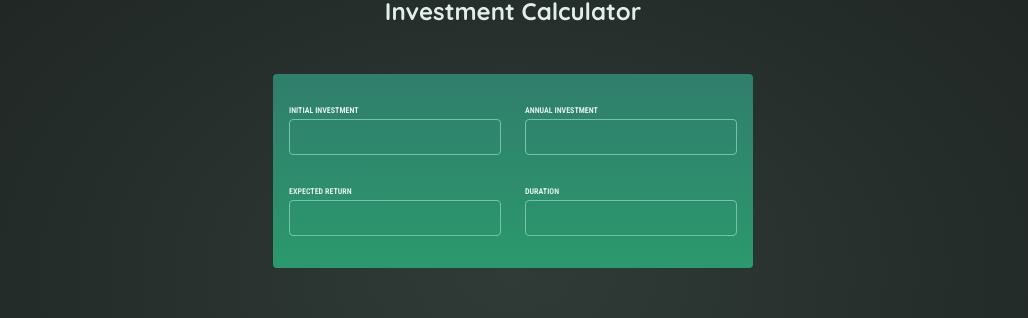
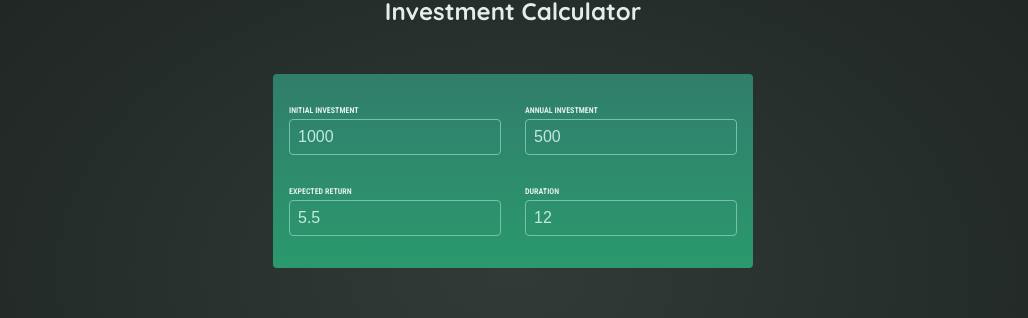
Before and after one commit to chamreun008/React-First-Project, a React (Vite) app: page / in a window 1280 px wide. Shown: the part 152-470 px from the top of the page, without its empty margins (127-1155 px from the left). Built offline with nearby package versions, Linux system fonts and the light colour scheme.

Commit message:
Fix User input component

```diff
--- a/src/App.jsx
+++ b/src/App.jsx
@@ -1,12 +1,12 @@
 import Header from "./components/Header";
-import Input from "./components/Input";
+import UserInput from "./components/UserInput";
 import Result from "./components/Result";
 
 function App() {
   return (
     <>
       <Header />
-      <Input />
+      <UserInput />
       <Result />
     </>
   );
--- a/src/components/Input.jsx
+++ /dev/null
@@ -1,29 +0,0 @@
-export default function Input() {
-
-
-
-  return (
-    <div id="user-input">
-      <div className="input-group">
-        <p>
-          <label >INITIAL INVESTMENT</label>
-          <input type="number" require/>
-        </p>
-        <p>
-          <label >ANNUAL INVESTMENT</label>
-          <input  type="number" require/>
-        </p>
-      </div>
-      <div className="input-group">
-        <p>
-          <label >EXPECTED RETURN</label>
-          <input type="number" require />
-        </p>
-        <p>
-          <label >DURATION</label>
-          <input type="number" require />
-        </p>
-      </div>
-    </div>
-  );
-}
--- /dev/null
+++ b/src/components/UserInput.jsx
@@ -0,0 +1,70 @@
+import { useState } from "react";
+
+export default function UserInput() {
+  const [userInput, setUserInput] = useState({
+    initialInvestment: 1000,
+    annualInvestmnet: 500,
+    expectedReturn: 5.5,
+    duration: 12,
+  });
+
+  function handleChange(inputIdentifier, newVal) {
+    setUserInput((prevInput) => {
+      return {
+        ...prevInput,
+        [inputIdentifier]: newVal,
+      };
+    });
+  }
+
+  return (
+    <div id="user-input">
+      <div className="input-group">
+        <p>
+          <label>INITIAL INVESTMENT</label>
+          <input
+            type="number"
+            require
+            value={userInput.initialInvestment}
+            onChange={(event) =>
+              handleChange("initialInvestment", event.target.value)
+            }
+          />
+        </p>
+        <p>
+          <label>ANNUAL INVESTMENT</label>
+          <input
+            type="number"
+            require
+            value={userInput.annualInvestmnet}
+            onChange={(event) =>
+              handleChange("annualInvestmnet", event.target.value)
+            }
+          />
+        </p>
+      </div>
+      <div className="input-group">
+        <p>
+          <label>EXPECTED RETURN</label>
+          <input
+            type="number"
+            require
+            value={userInput.expectedReturn}
+            onChange={(event) =>
+              handleChange("expectedReturn", event.target.value)
+            }
+          />
+        </p>
+        <p>
+          <label>DURATION</label>
+          <input
+            type="number"
+            require
+            value={userInput.duration}
+            onChange={(event) => handleChange("duration", event.target.value)}
+          />
+        </p>
+      </div>
+    </div>
+  );
+}
```
